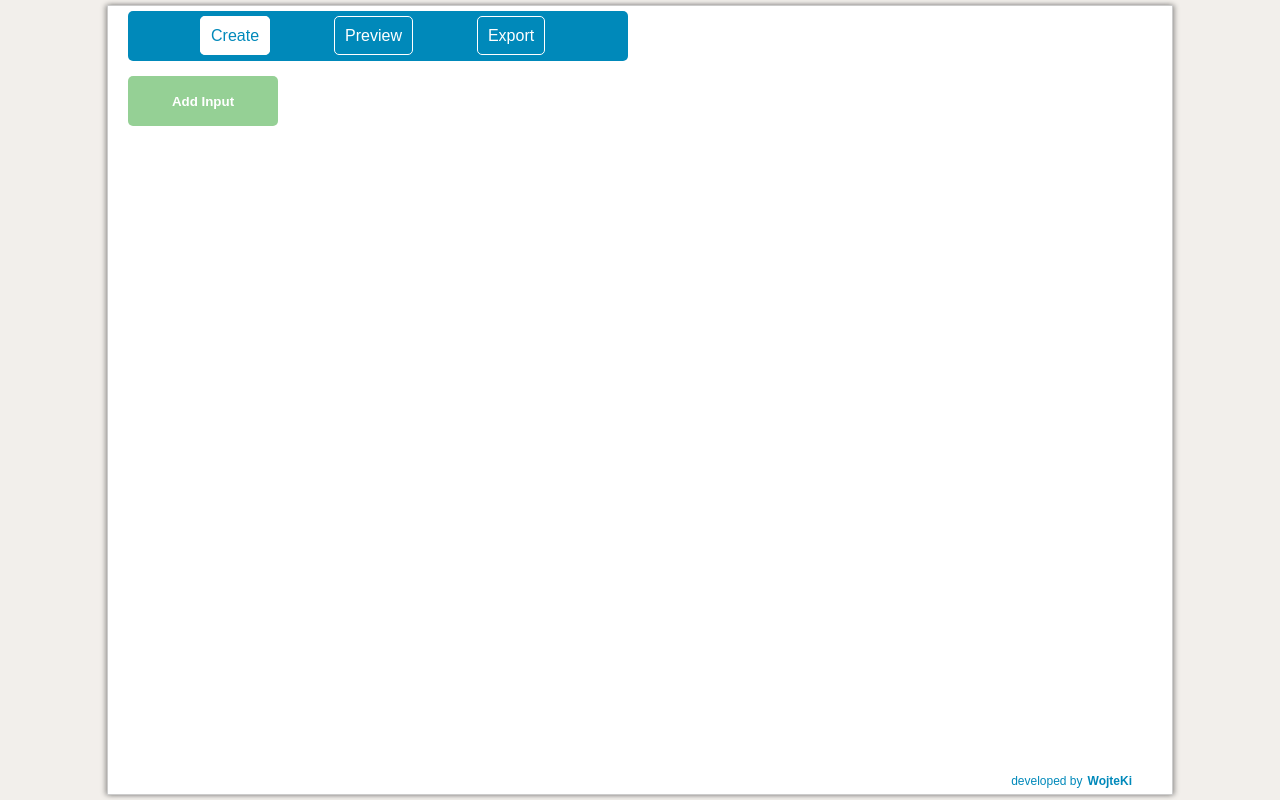
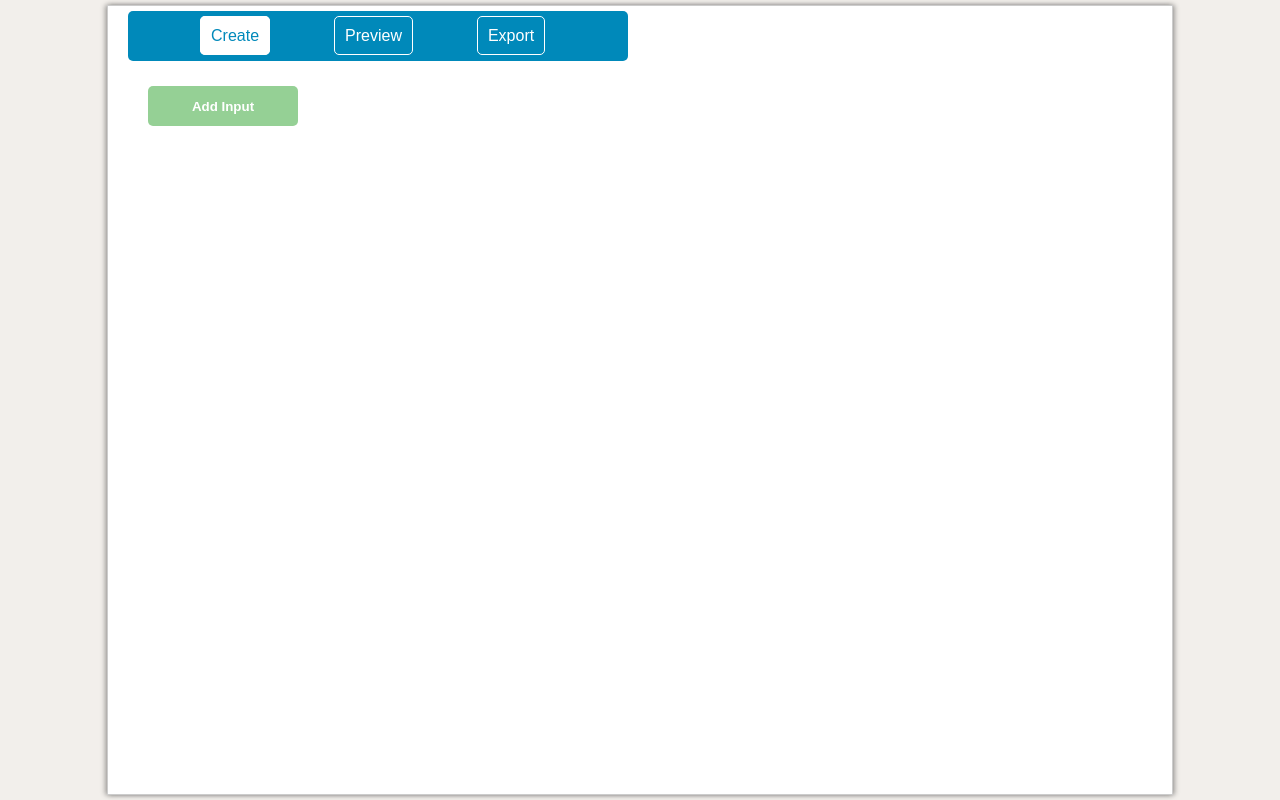
Before and after one commit to Ahrkano/nested-form, a React (Create React App) app: page /Create in a window 1280 px wide. Built offline with nearby package versions, Linux system fonts and the light colour scheme.

Commit message:
minor styling changes

```diff
--- a/src/components/Buttons/InputButton/InputButton.scss
+++ b/src/components/Buttons/InputButton/InputButton.scss
@@ -1,11 +1,9 @@
-@import 'shared/_variables.scss';
 @import 'shared/_colors.scss';
 
 .InputButton {
     &__add-input {
         cursor: pointer;
-        margin-top: 10px;
-        height: $navbar-height;
+        height: 40px;
         width: 150px;
         border: 0;
         border-radius: 5px;
--- a/src/containers/CreateTab/CreateTab.js
+++ b/src/containers/CreateTab/CreateTab.js
@@ -150,7 +150,13 @@ class CreateTab extends Component {
         return (
             <div className="CreateTab">
                 {inputGroups}
-                <InputButton className="InputButton__add-input" onButtonClick={this.addInputHandler.bind(this)}>Add Input</InputButton>
+                <div className="CreateTab__button-wrapper">
+                    <InputButton
+                        className="InputButton__add-input"
+                        onButtonClick={this.addInputHandler.bind(this)}>
+                        Add Input
+                    </InputButton>
+                </div>
             </div>
         );
     }
--- a/src/containers/CreateTab/CreateTab.scss
+++ b/src/containers/CreateTab/CreateTab.scss
@@ -1,3 +1,12 @@
+@import 'shared/_colors.scss';
 .CreateTab {
-
+ &__button-wrapper {
+     position: sticky;
+     bottom: 0;
+     left: 0;
+     margin-top: 10px;
+     padding: 10px 40px;
+     transform: translateX(-20px);
+     background-color: rgba(#fff, .85);
+ }
 }
--- a/src/hoc/Layout/Layout.js
+++ b/src/hoc/Layout/Layout.js
@@ -12,12 +12,6 @@ const layout = (props) => {
             <main className="Layout__main">
                 {props.children}
             </main>
-            <div className="Layout__footer">
-                <span>
-                    developed by
-                    <a target="_blank" rel="noopener noreferrer" href="https://wojteki.github.io/portfolio/">WojteKi</a>
-                </span>
-            </div>
         </div>
     );
 }
--- a/src/hoc/Layout/Layout.scss
+++ b/src/hoc/Layout/Layout.scss
@@ -18,12 +18,11 @@
         align-items: center;
         min-width: 80vw;
         height: 60px;
-        background-color: #fff;
+        background-color: rgba(#fff, .85);
     }
 
     &__main {
         padding-top: 60px;
-        padding-bottom: 20px;
         height: calc(100vh - $navbar-height);
     }
 
```
